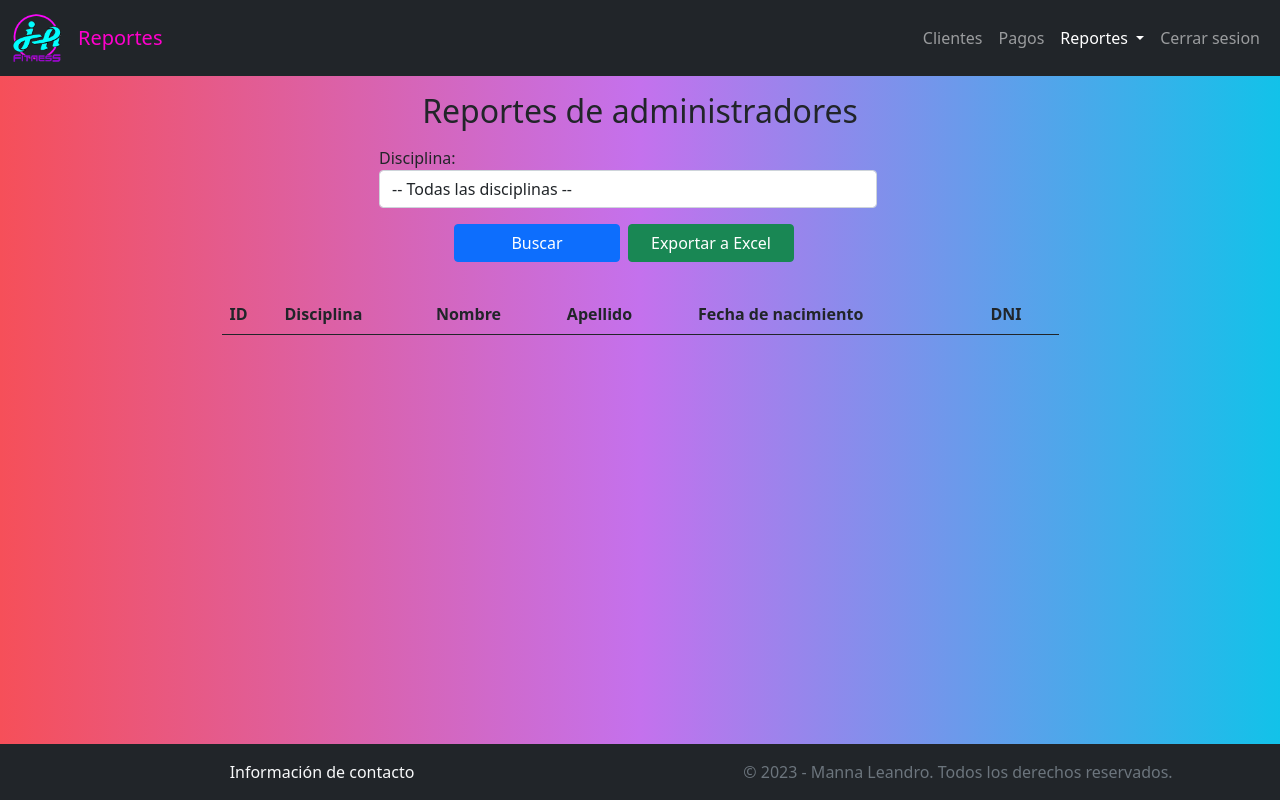
After one commit to LeandroManna/JAF, a PHP site: page /paginas/reporteAdmin.html in a window 1280 px wide. The commit adds this page. Run offline with PHP 8.4, Linux system fonts and the light colour scheme; lists and menus that the app fills with data are empty; some libraries are stand-ins or nearby versions.

Commit message:
Se cambia nombre de archivo y se agrega pagina de reporteAdmin

```diff
--- /dev/null
+++ b/paginas/reporteAdmin.html
@@ -0,0 +1,196 @@
+
+<!DOCTYPE html>
+<html lang="es">
+<head>
+    <meta charset="UTF-8">
+    <meta http-equiv="X-UA-Compatible" content="IE=edge">
+    <meta name="viewport" content="width=device-width, initial-scale=1.0">
+    <title>Reportes</title>
+    <link rel="icon" href="../asets/Img/logo.png" type="image/png">
+    <!-- Incluir los archivos CSS de Bootstrap 5 -->
+    <link rel="stylesheet" href="../bootstrap/bootstrap.min.css">
+    <link rel="stylesheet" href="../css/admin.css">
+    <script src="../javascript/Fontawesome.js" crossorigin="anonymous"></script>
+    <!-- Librerias para exportar a excel -->
+    <script src="../javascript/xlsx.full.min.js"></script>
+    <script src="../javascript/FileSaver.min.js"></script>
+    <script src="../javascript/tableexport.min.js"></script>
+</head>
+
+<body>
+    <header>
+        <nav class="navbar navbar-expand-lg navbar-dark bg-dark">
+            <div class="container-fluid">
+              <a class="navbar-brand" href="#">
+                <img src="../asets/Img/logo.png" alt="" width="50" height="50">
+                <a class="navbar-brand text-center" href="#" id="text-musculacion">Reportes</a>
+              </a>
+              <button class="navbar-toggler" type="button" data-bs-toggle="collapse" data-bs-target="#navbarNavAltMarkup" aria-controls="navbarNavAltMarkup" aria-expanded="false" aria-label="Toggle navigation">
+                <span class="navbar-toggler-icon"></span>
+              </button>
+              <div class="collapse navbar-collapse" id="navbarNavAltMarkup">
+                <div class="navbar-nav ms-auto">
+                  <a class="nav-link " aria-current="page" href="admin-clientes.php">Clientes</a>
+                  <a class="nav-link " aria-current="page" href="pagos.php">Pagos</a>
+
+                  <li class="nav-item dropdown">
+                    <a class="nav-link dropdown-toggle active" href="#" id="navbarDropdownMenuLink" role="button" data-bs-toggle="dropdown" aria-expanded="false">
+                      Reportes
+                    </a>
+                    <ul class="dropdown-menu bg-dark" aria-labelledby="navbarDropdown">
+                      <li><a class="nav-link active" href="reporteAdmin.html">Administradores</a></li>
+                      <li><a class="nav-link" href="reporteClientes.php">Clientes</a></li>
+                      <li><a class="nav-link" href="#">Pagos</a></li>
+                    </ul>
+                  </li>
+
+                  <a class="nav-link" aria-current="page" href="#" onclick="cerrarSesion()">Cerrar sesion</a>
+                </div>
+              </div>
+            </div>
+        </nav>
+    </header>
+
+    <main>
+        <div class="container my-3">
+          <h2 class="text-center">Reportes de administradores</h2>
+          <div class="row my-3 justify-content-center">
+            <div class="row col-md-6">
+              <form class="row">
+                <div class="form-group">
+                  <label for="disciplina">Disciplina:</label>
+                  <select class="form-control" id="disciplina">
+                    <option value="todas">-- Todas las disciplinas --</option>
+                    <option value="Musculacion">Musculacion</option>
+                    <option value="Body_Pump">Body Pump</option>
+                    <option value="Body_Combat">Body Combat</option>
+                    <option value="Funcional">Funcional</option>
+                    <option value="Hit">Hit</option>
+                    <option value="Especifico">Especifico</option>
+                    <option value="Everlast_Boxing">Everlast Boxing</option>
+                    <option value="Mini_Voley">Mini Voley</option>
+                    <option value="Taekwondo">Taekwondo</option>
+                    <option value="Futbol_Infantil">Futbol Infantil</option>
+                  </select>
+                </div>
+                <div class="d-flex justify-content-center my-3">
+                    <button type="submit" class="btn btn-primary col-md-4" id="buscarBtn">Buscar</button>
+                    <button type="button" class="btn btn-success col-md-4 mx-2" id="exportarExcelBtn">Exportar a Excel</button>
+                </div>
+              </form>
+            </div>
+          </div>
+
+          <!-- Tabla de reportes -->
+          <div class="d-flex justify-content-center">
+            <div class="col-md-9" id="tabla">
+              <table class="table table-striped">
+                <thead>
+                  <tr>
+                    <th>ID</th>
+                    <th>Disciplina</th>
+                    <th>Nombre</th>
+                    <th>Apellido</th>
+                    <th>Fecha de nacimiento</th>
+                    <th>DNI</th>
+                  </tr>
+                </thead>
+                <tbody id="tablaAdmin">
+                </tbody>
+              </table>
+            </div>
+          </div>
+        </div>
+    </main>
+
+    <footer class="bg-dark text-light p-3 centrado ">
+        <div class="row">
+          <div class="col-md-6">
+            <p class="p-footer">Información de contacto</p>
+          </div>
+          <div class="col-md-6">
+            <span class="text-muted">&copy; 2023 - Manna Leandro. Todos los derechos reservados.</span>
+          </div>
+        </div>
+    </footer>
+
+
+    <script src="../javascript/bootstrap.bundle.min.js"></script>
+    <script src="../javascript/jquery-3.6.4.min.js"></script>
+    <script src="../javascript/cerrarSesion.js"></script>
+
+
+
+    <script>
+      /* Dar funcion al boton de busqueda */
+      $("#buscarBtn").click(function(e){
+        e.preventDefault();
+        cargarClientesFiltrados();
+      });
+
+      /* Mostrar los clientes filtrados en la tabala */
+      function cargarClientesFiltrados() {
+        var disciplina = $("#disciplina").val();
+
+        $.ajax({
+          url: "../php/obtenerClientesAdmin.php",
+          type: "POST",
+          data: { disciplina: disciplina},
+          dataType: "json",
+          success: function(data) {
+            // Limpiar la tabla de clientes
+            $("#tablaAdmin").empty();
+
+            // Filtrar los clientes según la disciplina seleccionada
+            if (disciplina !== "todas") {
+              data = data.filter(function(cliente) {
+                return cliente.disciplina === disciplina;
+              });
+            }
+
+            // Agregar los clientes filtrados a la tabla
+            data.forEach(function(cliente) {
+              $("#tablaAdmin").append(`
+                <tr>
+                  <td>${cliente.id}</td>
+                  <td>${cliente.disciplina}</td>
+                  <td>${cliente.nombre}</td>
+                  <td>${cliente.apellido}</td>
+                  <td>${cliente.fecha_nacimiento}</td>
+                  <td>${cliente.dni}</td>
+                </tr>
+              `);
+            });
+          },
+          error: function(error) {
+            console.log(error);
+          }
+        });
+      }
+
+      /* Exportar tabla a Excel */
+      const $btnExportar = document.querySelector("#exportarExcelBtn"),
+        $tabla = document.querySelector("#tabla");
+
+      $btnExportar.addEventListener("click", function() {
+          let tableExport = new TableExport($tabla, {
+              exportButtons: false, // Sin botones
+              filename: "JAF-Reporte-Admin", //Nombre del archivo de Excel
+              sheetname: "Reporte", //Título de la hoja
+          });
+          let datos = tableExport.getExportData();
+          let preferenciasDocumento = datos.tabla.xlsx;
+          tableExport.export2file(
+            preferenciasDocumento.data,
+            preferenciasDocumento.mimeType,
+            preferenciasDocumento.filename,
+            preferenciasDocumento.fileExtension,
+            preferenciasDocumento.merges,
+            preferenciasDocumento.RTL,
+            preferenciasDocumento.sheetname);
+      });
+
+    </script>
+
+</body>
+</html>
```
Also changed, not shown: paginas/admin-clientes.php (+4 -4 lines), paginas/pagos.php (+4 -4 lines), paginas/reporteClientes.php (renamed from paginas/reportes.php, +5 -5 lines), php/obtenerClientesAdmin.php (added, +26 -0 lines).
